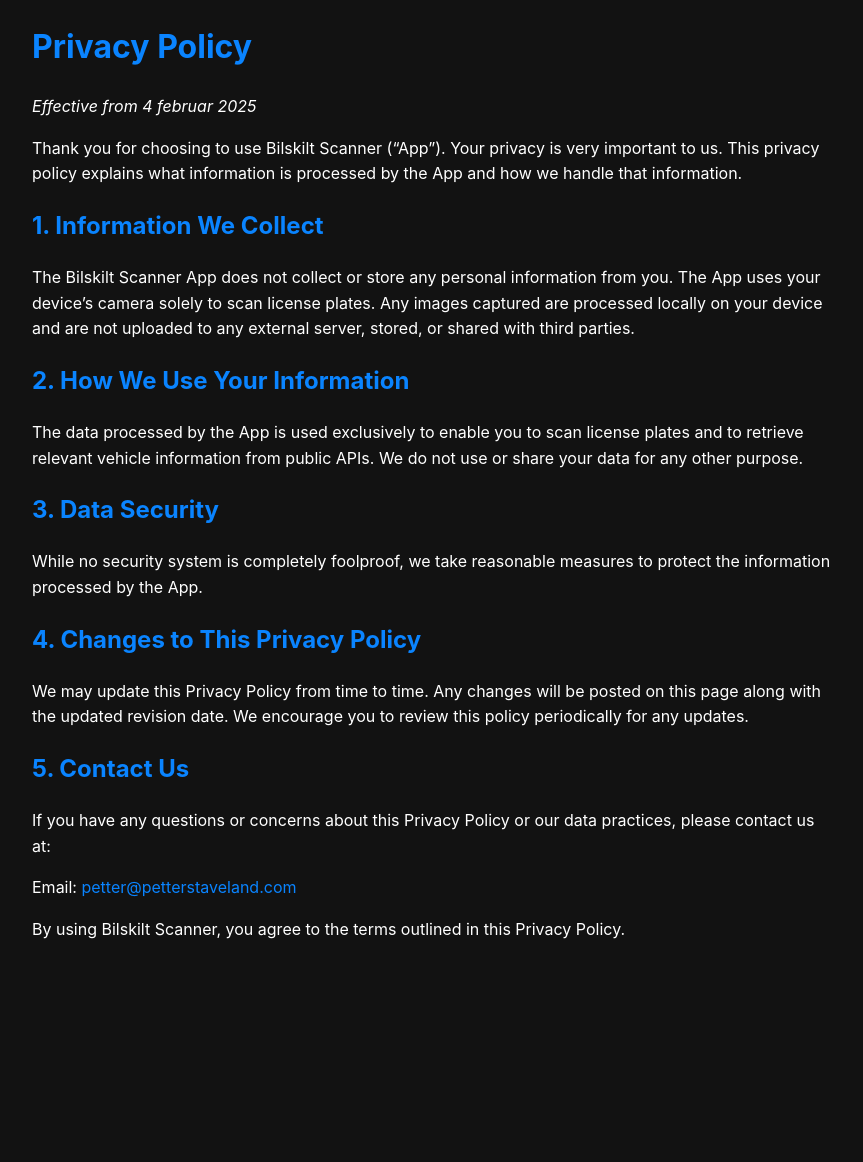
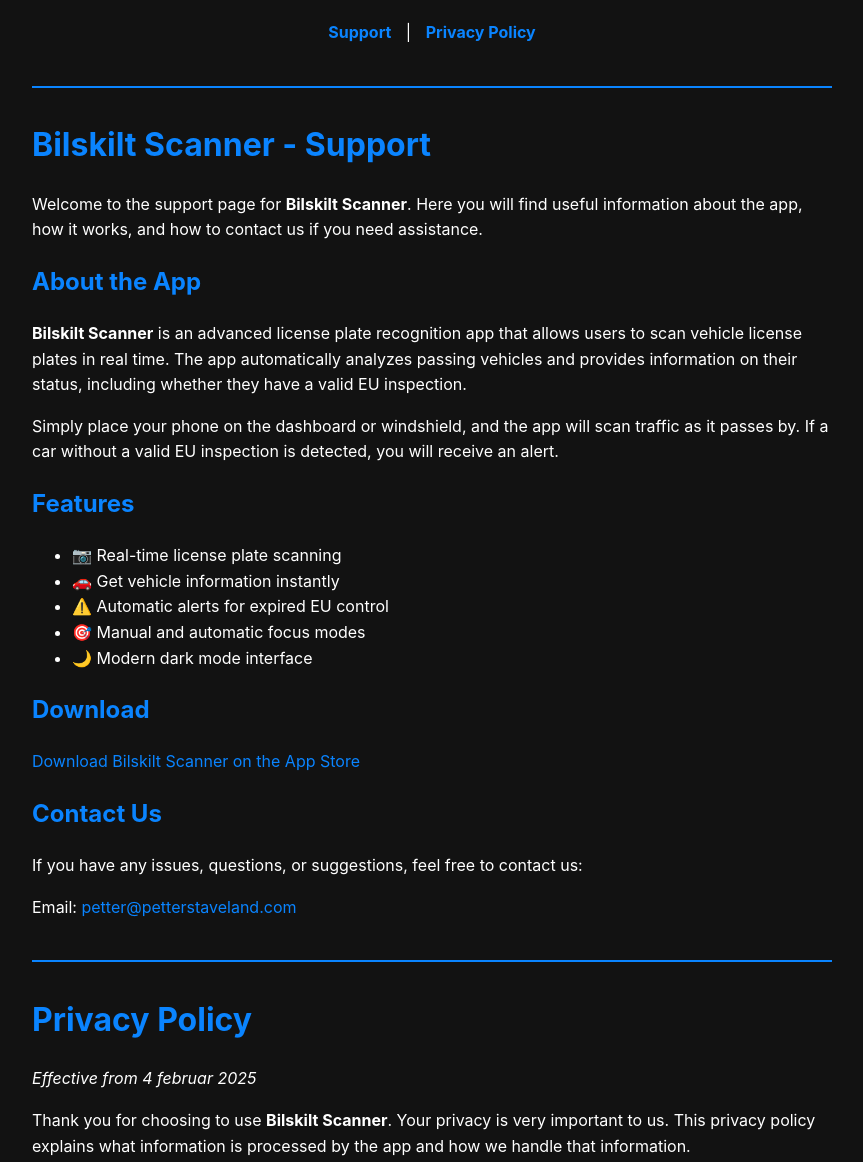
Before and after one commit to Staveeland/LicensePlateScanner, a plain HTML site: page index.html in a window 1280 px wide. Shown: the top 1162 px of the page, without its empty margins (208-1071 px from the left). Before the commit the page ends 963 px from the top, so only its background shows below. Drawn offline with Linux system fonts and the light colour scheme.

Commit message:
Update index.html

```diff
--- a/index.html
+++ b/index.html
@@ -3,7 +3,7 @@
 <head>
   <meta charset="UTF-8" />
   <meta name="viewport" content="width=device-width, initial-scale=1.0" />
-  <title>Privacy Policy - Bilskilt Scanner</title>
+  <title>Bilskilt Scanner - Support & Privacy Policy</title>
   <style>
     body {
       font-family: -apple-system, BlinkMacSystemFont, "Segoe UI", Roboto, Helvetica, Arial, sans-serif;
@@ -24,32 +24,81 @@
       margin: auto;
       padding: 0 20px;
     }
+    .nav {
+      text-align: center;
+      margin-bottom: 20px;
+    }
+    .nav a {
+      margin: 0 10px;
+      font-weight: bold;
+    }
+    .section {
+      margin-top: 40px;
+      padding-top: 10px;
+      border-top: 2px solid #0A84FF;
+    }
   </style>
 </head>
 <body>
+
   <div class="container">
+    <div class="nav">
+      <a href="#support">Support</a> |
+      <a href="#privacy">Privacy Policy</a>
+    </div>
+
+    <!-- Support Section -->
+    <div id="support" class="section">
+      <h1>Bilskilt Scanner - Support</h1>
+      <p>Welcome to the support page for <strong>Bilskilt Scanner</strong>. Here you will find useful information about the app, how it works, and how to contact us if you need assistance.</p>
+
+      <h2>About the App</h2>
+      <p><strong>Bilskilt Scanner</strong> is an advanced license plate recognition app that allows users to scan vehicle license plates in real time. The app automatically analyzes passing vehicles and provides information on their status, including whether they have a valid EU inspection.</p>
+      <p>Simply place your phone on the dashboard or windshield, and the app will scan traffic as it passes by. If a car without a valid EU inspection is detected, you will receive an alert.</p>
+
+      <h2>Features</h2>
+      <ul>
+        <li>📷 Real-time license plate scanning</li>
+        <li>🚗 Get vehicle information instantly</li>
+        <li>⚠️ Automatic alerts for expired EU control</li>
+        <li>🎯 Manual and automatic focus modes</li>
+        <li>🌙 Modern dark mode interface</li>
+      </ul>
+
+      <h2>Download</h2>
+      <p><a href="https://apps.apple.com/" target="_blank">Download Bilskilt Scanner on the App Store</a></p>
+
+      <h2>Contact Us</h2>
+      <p>If you have any issues, questions, or suggestions, feel free to contact us:</p>
+      <p>Email: <a href="mailto:petter@petterstaveland.com">petter@petterstaveland.com</a></p>
+    </div>
+
+    <!-- Privacy Policy Section -->
+    <div id="privacy" class="section">
       <h1>Privacy Policy</h1>
       <p><em>Effective from 4 februar 2025</em></p>
 
-    <p>Thank you for choosing to use Bilskilt Scanner (“App”). Your privacy is very important to us. This privacy policy explains what information is processed by the App and how we handle that information.</p>
+      <p>Thank you for choosing to use <strong>Bilskilt Scanner</strong>. Your privacy is very important to us. This privacy policy explains what information is processed by the app and how we handle that information.</p>
 
       <h2>1. Information We Collect</h2>
-    <p>The Bilskilt Scanner App does not collect or store any personal information from you. The App uses your device’s camera solely to scan license plates. Any images captured are processed locally on your device and are not uploaded to any external server, stored, or shared with third parties.</p>
+      <p>The <strong>Bilskilt Scanner</strong> app does not collect or store any personal information from you. The app uses your device’s camera solely to scan license plates. Any images captured are processed locally on your device and are not uploaded to any external server, stored, or shared with third parties.</p>
 
       <h2>2. How We Use Your Information</h2>
-    <p>The data processed by the App is used exclusively to enable you to scan license plates and to retrieve relevant vehicle information from public APIs. We do not use or share your data for any other purpose.</p>
+      <p>The data processed by the app is used exclusively to enable you to scan license plates and retrieve relevant vehicle information from public APIs. We do not use or share your data for any other purpose.</p>
 
       <h2>3. Data Security</h2>
-    <p>While no security system is completely foolproof, we take reasonable measures to protect the information processed by the App.</p>
+      <p>While no security system is completely foolproof, we take reasonable measures to protect the information processed by the app.</p>
 
       <h2>4. Changes to This Privacy Policy</h2>
-    <p>We may update this Privacy Policy from time to time. Any changes will be posted on this page along with the updated revision date. We encourage you to review this policy periodically for any updates.</p>
+      <p>We may update this privacy policy from time to time. Any changes will be posted on this page along with the updated revision date. We encourage you to review this policy periodically for any updates.</p>
 
       <h2>5. Contact Us</h2>
-    <p>If you have any questions or concerns about this Privacy Policy or our data practices, please contact us at:</p>
+      <p>If you have any questions or concerns about this privacy policy or our data practices, please contact us at:</p>
       <p>Email: <a href="mailto:petter@petterstaveland.com">petter@petterstaveland.com</a></p>
 
-    <p>By using Bilskilt Scanner, you agree to the terms outlined in this Privacy Policy.</p>
+      <p>By using <strong>Bilskilt Scanner</strong>, you agree to the terms outlined in this privacy policy.</p>
     </div>
+  </div>
+
 </body>
 </html>
```
Lines whose indentation alone changed are shown as unchanged.
